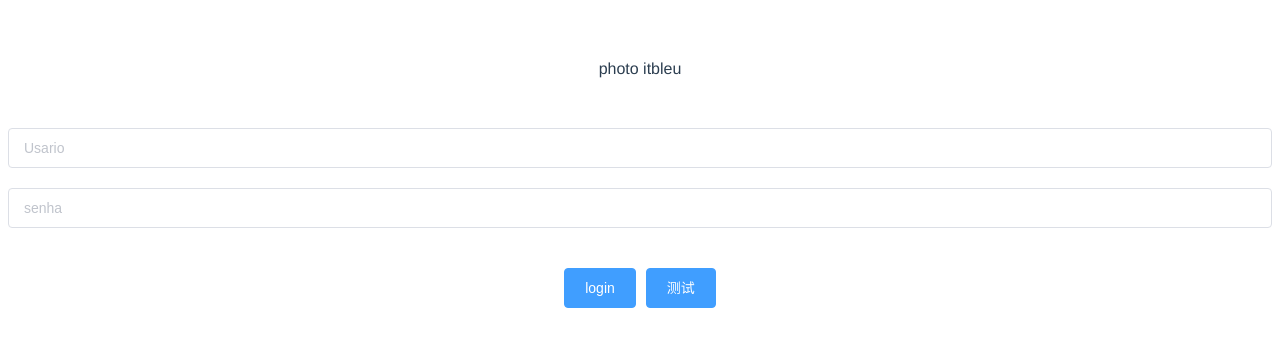
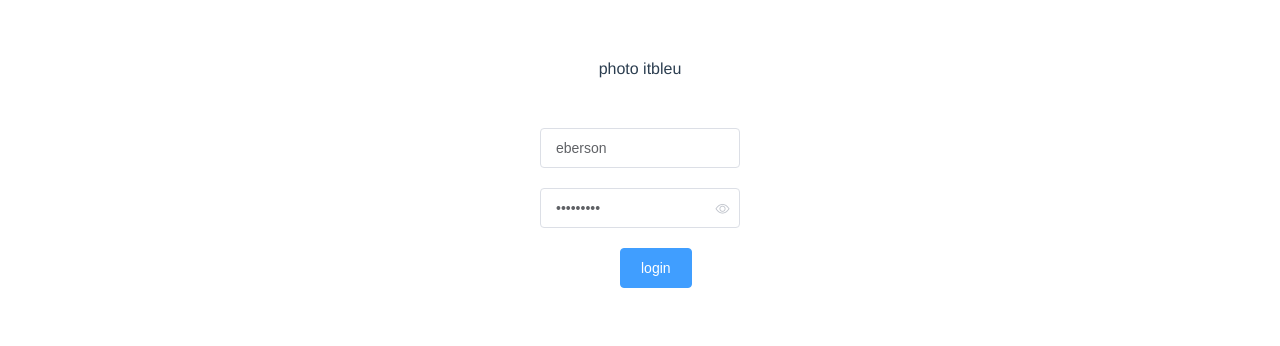
Before and after one commit to AlexJHZheng/ITStock, a Vue app: page /#/login in a window 1280 px wide. Shown: the top 346 px of the page. Built offline with nearby package versions, Linux system fonts and the light colour scheme.

Commit message:
terminar login

```diff
--- a/src/components/login.vue
+++ b/src/components/login.vue
@@ -1,41 +1,61 @@
 <template>
   <div class="hello">
     <div>photo itbleu</div>
+    <el-row style="margin-top: 50px">
+      <el-col :span="24">
+        <div style="width: 200px; margin: 0 auto">
+          <el-input v-model="username" placeholder="Usario"></el-input>
+        </div>
+      </el-col>
+      <el-col :span="24" style="margin-top: 20px">
+        <div style="width: 200px; margin: 0 auto">
+          <el-input
+            placeholder="senha"
+            v-model="password"
+            show-password
+          ></el-input>
+        </div>
+      </el-col>
 
+      <!-- 登陆按钮 -->
+      <el-col :span="24" style="margin-top: 20px">
+        <div style="width: 40px; margin: 0 auto">
+          <el-button @click="login()" type="primary">login</el-button>
+        </div>
+      </el-col>
+      <!-- 显示错误信息 -->
+      <el-col :span="24" style="margin-top: 20px">
+        <div v-if="errorMessage" style="color: red">{{ errorMessage }}</div>
+      </el-col>
 
-    <el-row style="margin-top: 50px;">
-  <el-col :span="24">
-    <el-input v-model="username" placeholder="Usario"></el-input>
-  </el-col>
-  <el-col :span="24" style="margin-top: 20px;" >
-    <el-input placeholder="senha" v-model="password" show-password></el-input>
-  </el-col>
-  <el-col :span="24" style="margin-top: 20px;" >
-    <!-- 显示错误信息 -->
-    <div v-if="errorMessage" style="color: red;">{{ errorMessage }}</div>
-  </el-col>
-  <el-col :span="24" style="margin-top: 20px;" >
-    <el-button @click="login()" type="primary">login</el-button>
-    <el-button @click="test()" type="primary">测试</el-button>
-  </el-col>
-</el-row>
+      <!-- 测试区域开始 -->
+      <!-- <el-col v-if="true" style>
+        <el-button @click="addCookie()">addCookie</el-button>
+        <el-button @click="getCookie()">getCookie</el-button>
+        <el-button @click="deleteCookie()">deleteCookie</el-button>
+        <el-button @click="addVuex()">addVuex</el-button>
+        <el-button @click="getVuex()">getVuex</el-button>
+        <el-button @click="deleteVuex()">deleteVuex</el-button>
+      </el-col> -->
+      <!-- 测试区域结束 -->
+    </el-row>
   </div>
 </template>
 
 <script>
-import { LoginApiTest} from '@/api/user';
-
+import { LoginApi } from "@/api/user";
+import { setCookie } from "@/utils/cookie";
 
 export default {
-  name: 'LoginVue',
+  name: "LoginVue",
   props: {
-    msg: String
+    msg: String,
   },
   data() {
     return {
-      username: '',
-      password: '',
-      errorMessage: ''
+      username: "eberson",
+      password: "itblue390",
+      errorMessage: "",
     };
   },
   watch: {
@@ -43,46 +63,58 @@ export default {
       // 当错误消息更新时，启动定时器
       if (newVal !== oldVal) {
         setTimeout(() => {
-          this.errorMessage = ''; // 清空错误消息
+          this.errorMessage = ""; // 清空错误消息
         }, 3000); // 3秒后清空错误消息
       }
-    }
+    },
   },
   methods: {
     async login() {
-      this.errorMessage = '';
-
+      this.errorMessage = "";
       const postData = {
         username: this.username,
-        password: this.password
+        password: this.password,
       };
-      this.password=``;
-      // const res = loginApi(postData);
-      const res =await LoginApiTest(postData);
-      if(res.code===200){
-        this.$router.push('/home');
-      }else{
+      this.password = ``;
+      const res = await LoginApi(postData);
+      if (res.code === 200) {
+        //将token和用户名存入vuex和cookie中
+        this.$store.commit("updateState", { key: "token", value: res.token });
+        this.$store.commit("updateState", {
+          key: "username",
+          value: res.username,
+        });
+        setCookie("token", res.token, 30);
+        this.$router.push("/searchProd");
+      } else {
         this.errorMessage = res.msg;
       }
+    },
+    // addCookie() {
+    //   setCookie("token", "123456", 1);
+    // },
+    // getCookie() {
+    //   const cookie = getCookie("token");
+    //   console.log(cookie);
+    // },
+    // deleteCookie() {
+    //   deleteCookie("token");
+    //   const cookie = getCookie("token");
+    //   console.log(cookie);
+    // },
+    // addVuex() {
+    //   this.$store.commit("updateState", { key: "token", value: "ddf" });
+    // },
+    // getVuex() {
+    //   const token = this.$store.state.token;
+    //   console.log(token);
+    // },
+    // deleteVuex() {
+    //   this.$store.commit("deleteState", "token");
+    // },
   },
-  test(){
-    //将用户名存入vuex
-    this.$store.commit('updateUsername', this.username);
-    //使用弹出框弹出vuex中 存入的用户名
-    this.$alert(this.$store.state.username, '提示', {
-      confirmButtonText: '确定',
-      callback: action => {
-        this.$message({
-          type: 'info',
-          message: `action: ${ action }`
-        });
-      }
-    });
-    }
-   }
-  }
+};
 </script>
 
 <!-- Add "scoped" attribute to limit CSS to this component only -->
-<style scoped>
-</style>
+<style scoped></style>
```
